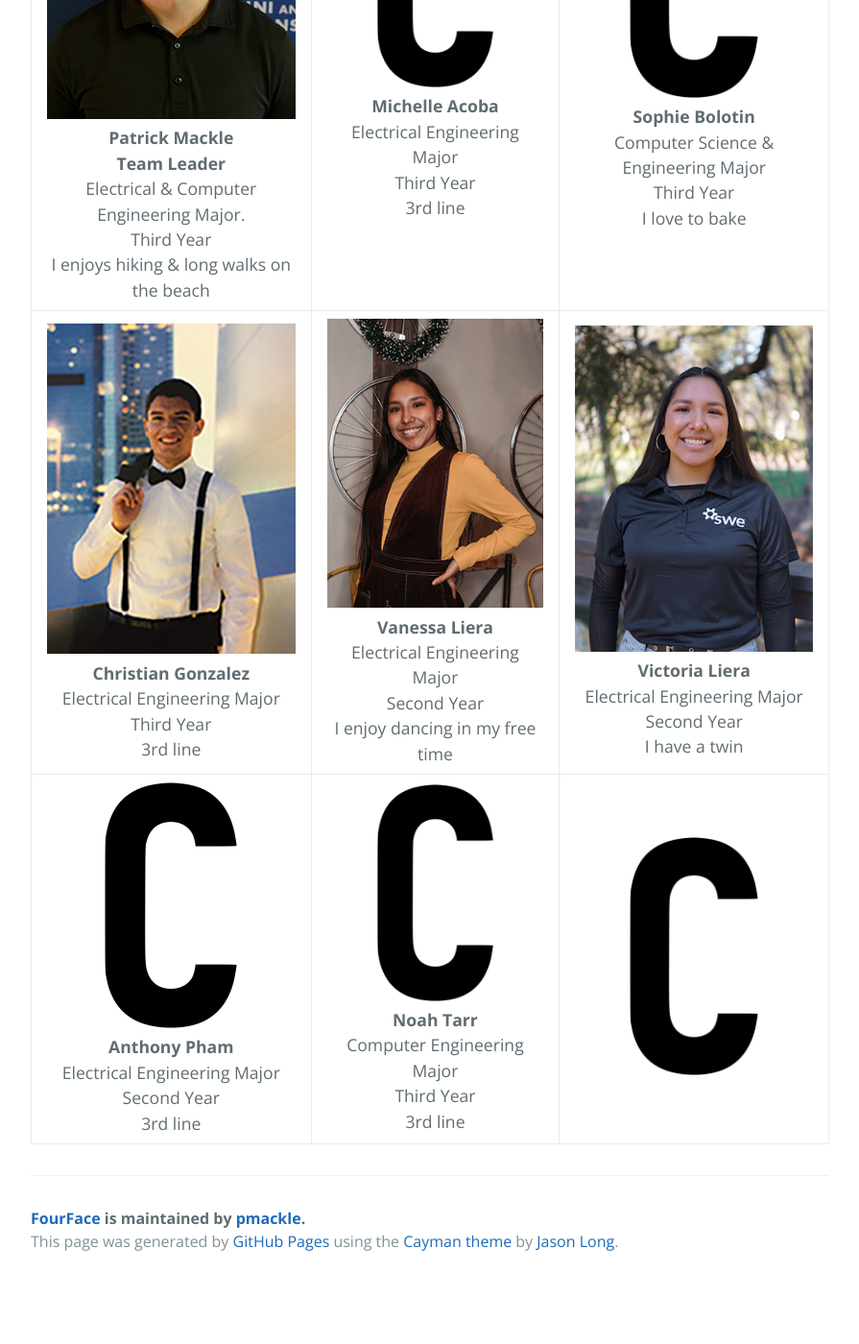
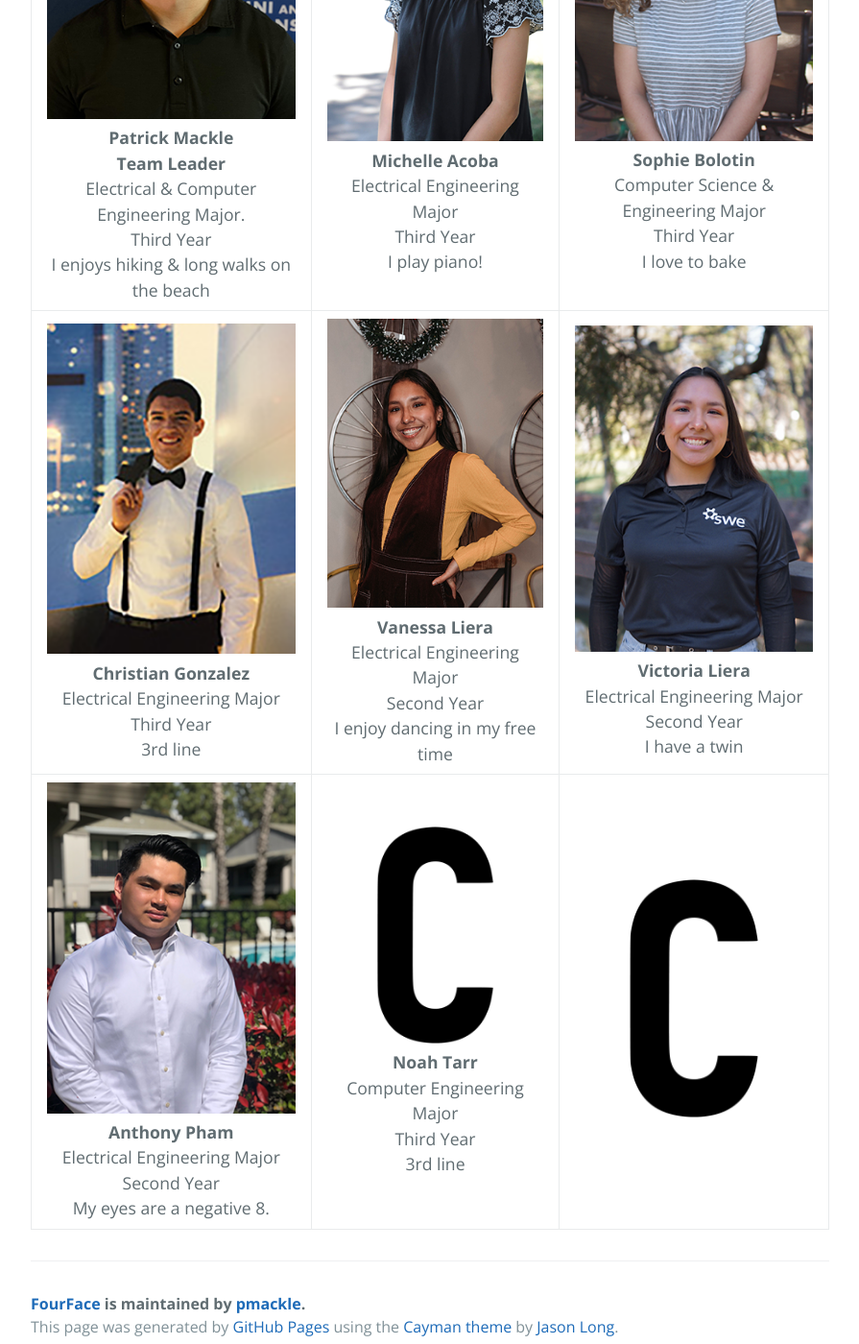
Before and after one commit to pmackle/EE-Emerge-2020-FourFace, a Jekyll site: the page built from docs/Team.md, in a window 1280 px wide and 1400 px high, scrolled down 1232 px. Shown: the whole window at 96% size, without its empty margins (192-1087 px from the left). Built offline with Jekyll 4.4.1, drawn with Linux system fonts in a browser that asks for light colours; before the commit the page ends 2569 px from its top, so only the background shows below that.

Commit message:
Update Team.md

```diff
--- a/docs/Team.md
+++ b/docs/Team.md
@@ -24,6 +24,6 @@ filename: Team
 
 | | | |
 |:-------------------------:|:-------------------------:|:-------------------------:|
-|![Test!](https://github.com/pmackle/EE-Emerge-2020-FourFace/blob/master/Documentation/Photos/patrick.png?raw=true)<br/> **Patrick Mackle** <br/> **Team Leader** <br/> Electrical & Computer Engineering Major.<br/> Third Year <br/> I enjoys hiking & long walks on the beach |  ![Test!](https://github.com/pmackle/EE-Emerge-2020-FourFace/blob/master/docs/Images/C.png?raw=true)<br/>**Michelle Acoba** <br/> Electrical Engineering Major <br/> Third Year <br/> 3rd line|![Test!](https://github.com/pmackle/EE-Emerge-2020-FourFace/blob/master/docs/Images/C.png?raw=true)<br/>**Sophie Bolotin** <br/> Computer Science & Engineering Major <br/> Third Year <br/> I love to bake|
+|![Test!](https://github.com/pmackle/EE-Emerge-2020-FourFace/blob/master/Documentation/Photos/patrick.png?raw=true)<br/> **Patrick Mackle** <br/> **Team Leader** <br/> Electrical & Computer Engineering Major.<br/> Third Year <br/> I enjoys hiking & long walks on the beach |  ![Test!](https://github.com/pmackle/EE-Emerge-2020-FourFace/blob/master/Documentation/Photos/michelle.png?raw=true)<br/>**Michelle Acoba** <br/> Electrical Engineering Major <br/> Third Year <br/> I play piano! |![Test!](https://github.com/pmackle/EE-Emerge-2020-FourFace/blob/master/Documentation/Photos/sophie.png?raw=true)<br/>**Sophie Bolotin** <br/> Computer Science & Engineering Major <br/> Third Year <br/> I love to bake|
 |![Test!](https://github.com/pmackle/EE-Emerge-2020-FourFace/blob/master/Documentation/Photos/christian.png?raw=true)<br/>**Christian Gonzalez** <br/> Electrical Engineering Major <br/> Third Year <br/> 3rd line|  ![Test!](https://github.com/pmackle/EE-Emerge-2020-FourFace/blob/master/vanessa4.png?raw=true)<br/>**Vanessa Liera** <br/> Electrical Engineering Major <br/> Second Year <br/>I enjoy dancing in my free time|![Test!](https://github.com/pmackle/EE-Emerge-2020-FourFace/blob/master/Documentation/Photos/victoria2.png?raw=true)<br/>**Victoria Liera** <br/> Electrical Engineering Major <br/>Second Year<br/> I have a twin|
-|![Test!](https://github.com/pmackle/EE-Emerge-2020-FourFace/blob/master/docs/Images/C.png?raw=true)<br/> **Anthony Pham** <br/> Electrical Engineering Major<br/> Second Year <br/> 3rd line |  ![Test!](https://github.com/pmackle/EE-Emerge-2020-FourFace/blob/master/docs/Images/C.png?raw=true)<br/>**Noah Tarr** <br/> Computer Engineering Major <br/> Third Year <br/> 3rd line|![Test!](https://github.com/pmackle/EE-Emerge-2020-FourFace/blob/master/docs/Images/C.png?raw=true)|
+|![Test!](https://github.com/pmackle/EE-Emerge-2020-FourFace/blob/master/Documentation/Photos/anthony.png?raw=true)<br/> **Anthony Pham** <br/> Electrical Engineering Major<br/> Second Year <br/> My eyes are a negative 8. |  ![Test!](https://github.com/pmackle/EE-Emerge-2020-FourFace/blob/master/docs/Images/C.png?raw=true)<br/>**Noah Tarr** <br/> Computer Engineering Major <br/> Third Year <br/> 3rd line|![Test!](https://github.com/pmackle/EE-Emerge-2020-FourFace/blob/master/docs/Images/C.png?raw=true)|
```
